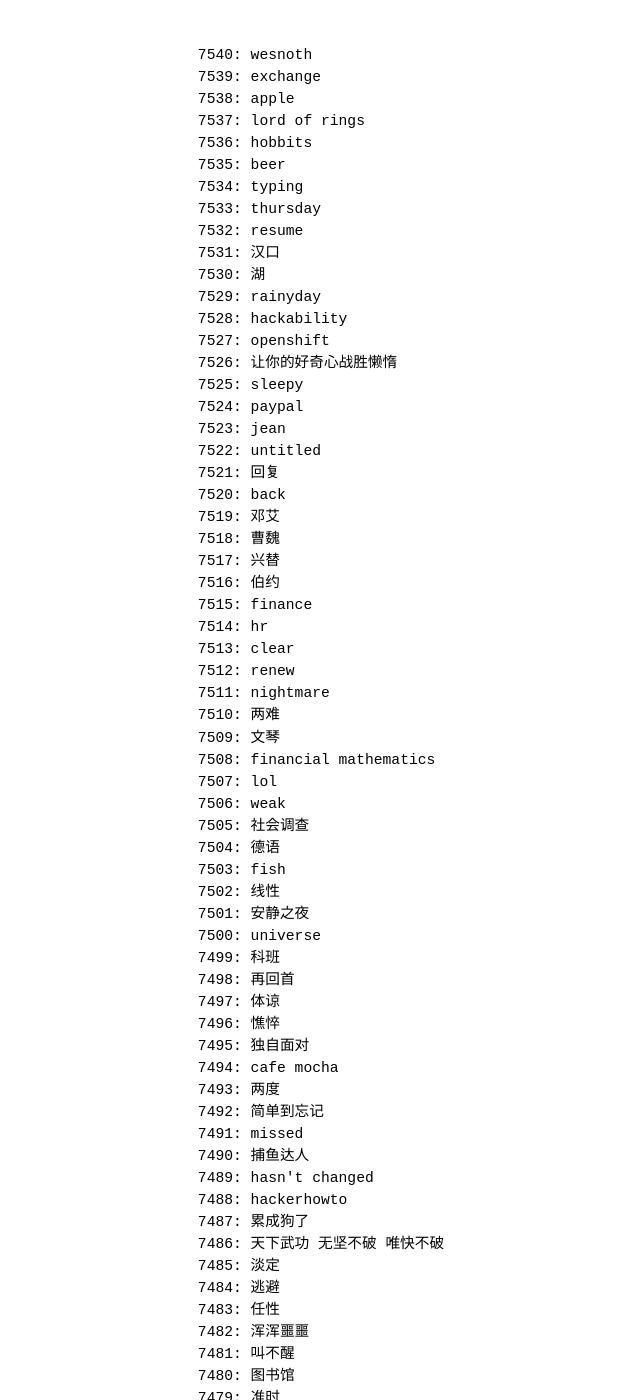
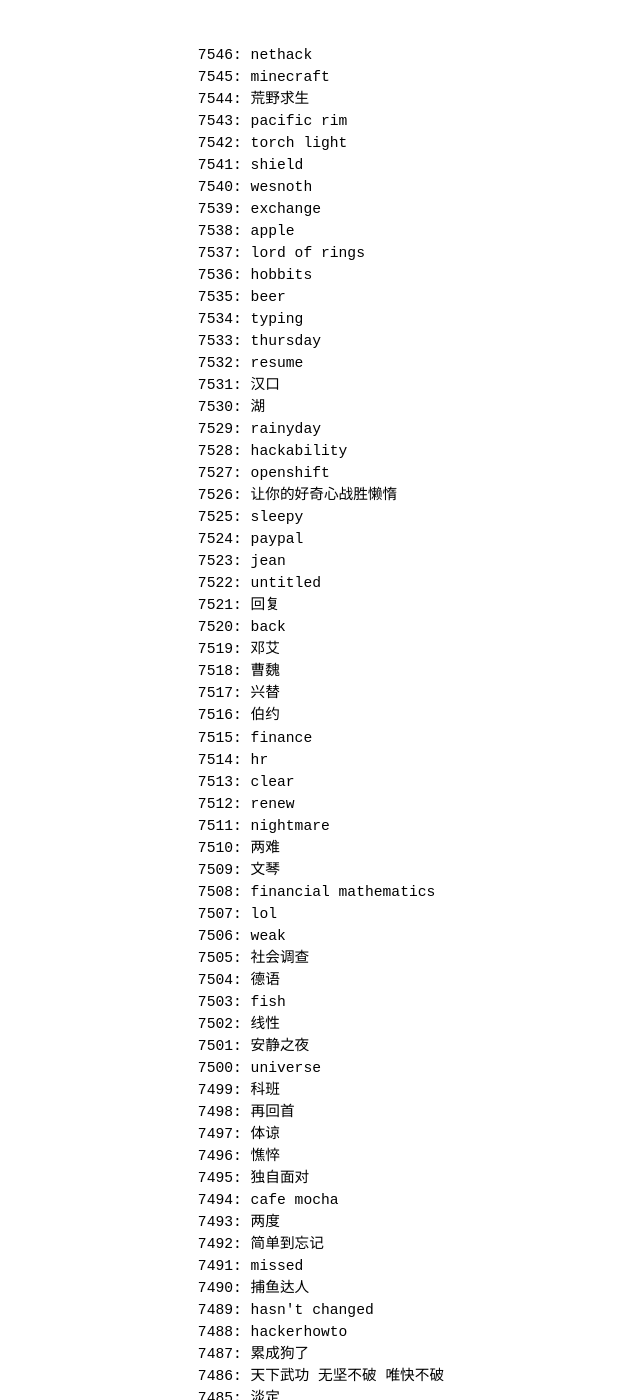
Before and after one commit to betamint/blog, a Jekyll site: the page built from daily-words.html, in a window 1280 px wide and 1400 px high. Shown: the whole window, without its empty margins (134-774 px from the left). Built offline with Jekyll 4.4.1, drawn with Linux system fonts in a browser that asks for light colours; some of the changed text lies outside the part shown.

Commit message:
7541-7546

```diff
--- a/daily-words.html
+++ b/daily-words.html
@@ -2,6 +2,12 @@
 layout: default
 ---
 <pre>
+7546: nethack
+7545: minecraft
+7544: 荒野求生
+7543: pacific rim
+7542: torch light
+7541: shield
 7540: wesnoth
 7539: exchange
 7538: apple
```
